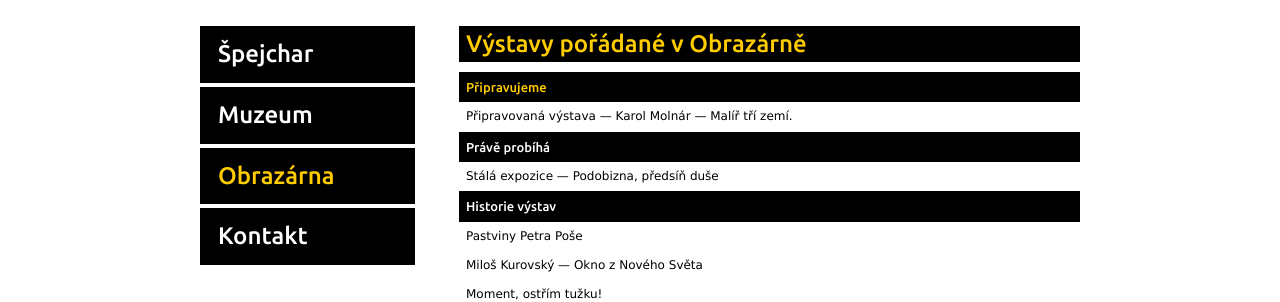
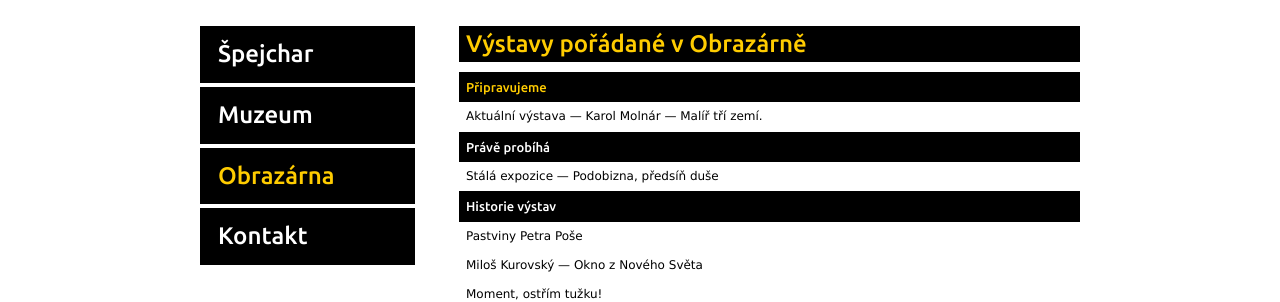
Before and after one commit to spejcharzelec/spejcharzelec.github.com, a Jekyll site: the page built from obrazarna/vystavy/index.html, in a window 1280 px wide. Shown: the part 247-549 px from the top of the page. Built offline with Jekyll 4.4.1, drawn with Linux system fonts in a browser that asks for light colours.

Commit message:
Update 2017-05-07-Molnar.md

```diff
--- a/_posts/2017-05-07-Molnar.md
+++ b/_posts/2017-05-07-Molnar.md
@@ -1,8 +1,8 @@
 ---
 layout: vystava
-title: Připravovaná výstava &mdash;
+title: Aktuální výstava &mdash;
 subtitle: Karol Molnár &mdash; Malíř tří zemí.
-tags: prvni-patro-future
+tags: prvni-patro
 category: obrazarna
 images:
   - "molnar/01.jpg"
```
